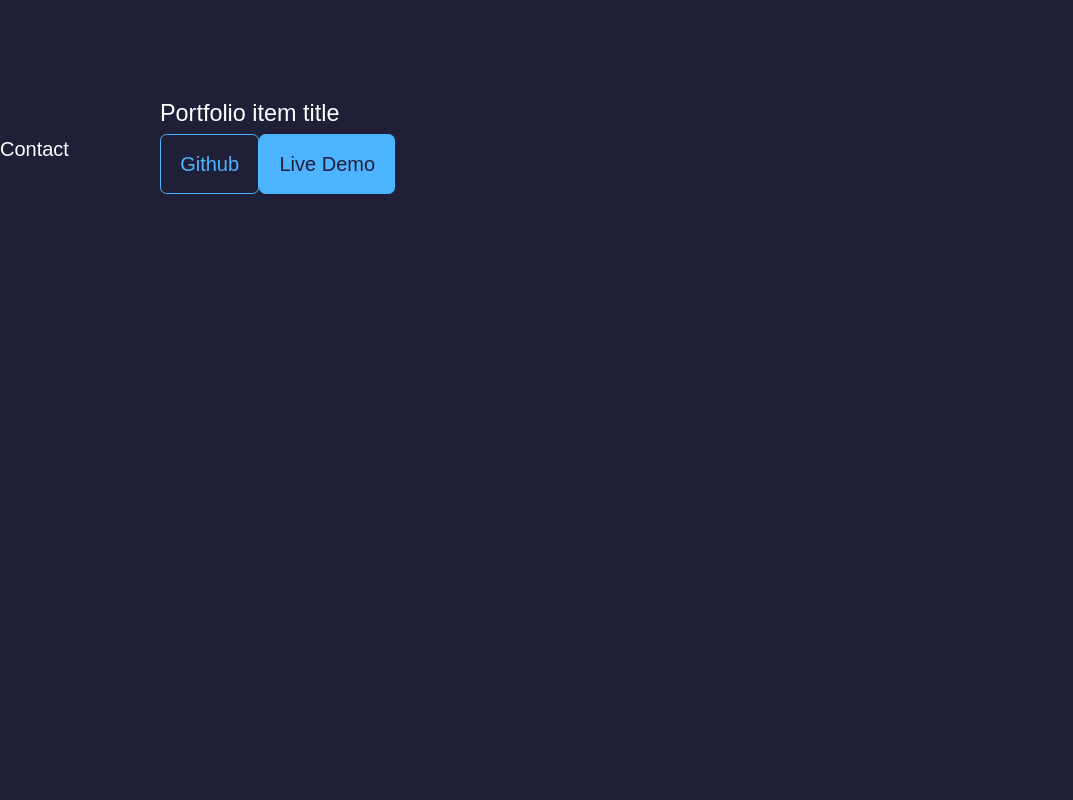
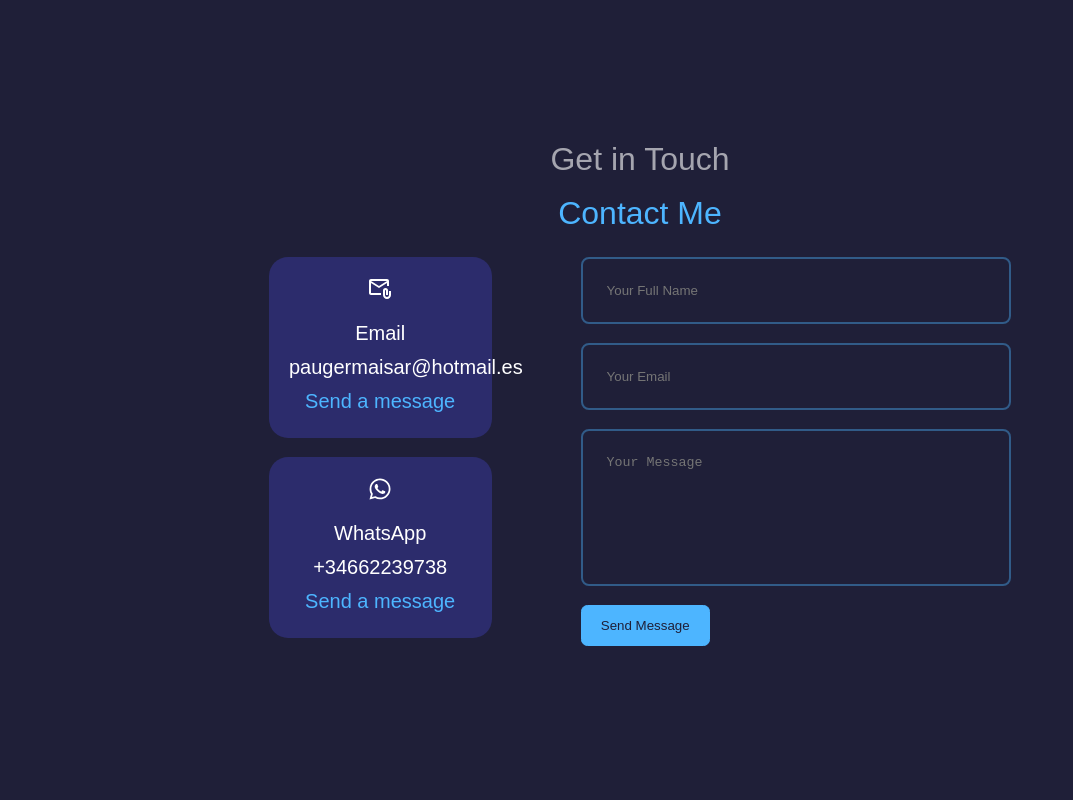
Before and after one commit to getaudio2/Welcome-Portfolio-React, a React (Create React App) app: page / in a window 1280 px wide. Shown: the part 3580-4380 px from the top of the page, without its empty margins (0-1073 px from the left). Built offline with nearby package versions, Linux system fonts and the light colour scheme; a web font is replaced by a local one.

Commit message:
Added contact.js elements and emailjs sendEmail function

```diff
--- a/package.json
+++ b/package.json
@@ -7,6 +7,7 @@
     "@testing-library/react": "^13.4.0",
     "@testing-library/user-event": "^13.5.0",
     "bootstrap": "^5.3.3",
+    "emailjs-com": "^3.2.0",
     "react": "^18.2.0",
     "react-bootstrap": "^2.10.2",
     "react-bootstrap-icons": "^1.11.4",
--- a/src/components/Contact.css
+++ b/src/components/Contact.css
@@ -0,0 +1,52 @@
+.container.contact__container {
+    width: 58%;
+    display: grid;
+    grid-template-columns: 30% 58%;
+    gap: 12%;
+}
+
+.contact__options {
+    display: flex;
+    flex-direction: column;
+    gap: 1.2rem;
+}
+
+.contact__option {
+    background: var(--color-bg-variant);
+    padding: 1.2rem;
+    border-radius: 1.2rem;
+    text-align: center;
+    border: 1px solid transparent;
+    transition: var(--transition);
+}
+
+.contact__option:hover {
+    background: transparent;
+    border-color: var(--color-primary-variant);
+}
+
+.contact__option-icon {
+    font-size: 1.5rem;
+    margin-bottom: 0.3rem;
+}
+
+.contact__option a {
+    margin-top: 0.7rem;
+}
+
+/* ================== FORM ==================== */
+form {
+    display: flex;
+    flex-direction: column;
+    gap: 1.2rem;
+}
+
+input, textarea {
+    width: 100%;
+    padding: 1.5rem;
+    border-radius: 0.5rem;
+    background: transparent;
+    border: 2px solid var(--color-primary-variant);
+    resize: none;
+    color: var(--color-white);
+}
--- a/src/components/Contact.js
+++ b/src/components/Contact.js
@@ -1,9 +1,50 @@
 import React from 'react'
 import './Contact.css'
+import { MdOutlineAttachEmail } from "react-icons/md";
+import { FaWhatsapp } from "react-icons/fa";
+import { useRef } from 'react';
+import emailjs from 'emailjs-com';
 
 const Contact = () => {
+  const form = useRef();
+
+  // EmailJS function
+  const sendEmail = (e) => {
+    e.preventDefault();
+
+    emailjs
+      .sendForm('service_oxgzamb', 'template_ujab0gc', form.current, {
+        publicKey: 'A7qD41T7UvKy_1-jM',
+      })
+  };
+
   return (
-    <section id='contact'>Contact</section>
+    <section id='contact'>
+      <h5>Get in Touch</h5>
+      <h2>Contact Me</h2>
+      <div className='container contact__container'>
+        <div className='contact__options'>
+          <article className='contact__option'>
+            <MdOutlineAttachEmail className='contact__option-icon'/>
+            <h4>Email</h4>
+            <h4>paugermaisar@hotmail.es</h4>
+            <a href='mailto:paugermaisar@hotmail.es' target='_blank'>Send a message</a>
+          </article>
+          <article className='contact__option'>
+            <FaWhatsapp className='contact__option-icon' />
+            <h4>WhatsApp</h4>
+            <h4>+34662239738</h4>
+            <a href='https://api.whatsapp.com/send?phone=34662239738' target='_blank'>Send a message</a>
+          </article>
+        </div>
+        <form ref={form} onSubmit={sendEmail}>
+          <input type='text' name='name' placeholder='Your Full Name' required />
+          <input type='email' name='email' placeholder='Your Email' required />
+          <textarea name='message' rows='7' placeholder='Your Message' required></textarea>
+          <button type='submit' className='btn btn-primary'>Send Message</button>
+        </form>
+      </div>
+    </section>
   )
 }
 
--- a/src/components/Projects.js
+++ b/src/components/Projects.js
@@ -11,7 +11,7 @@
       <div className='container portfolio__container'>
         <article className='portfolio__item'>
           <div className='portfolio__item-image'>
-            <img src={IMG1} alt=""></img>
+            <img src={IMG1} alt="" width={100} height={100}></img>
           </div>
           <h3>Portfolio item title</h3>
           <a href="https://github.com" className='btn' target='_blank'>Github</a>
```
Also changed, not shown: 1 other file (tests, documents, lock files or other folders).
